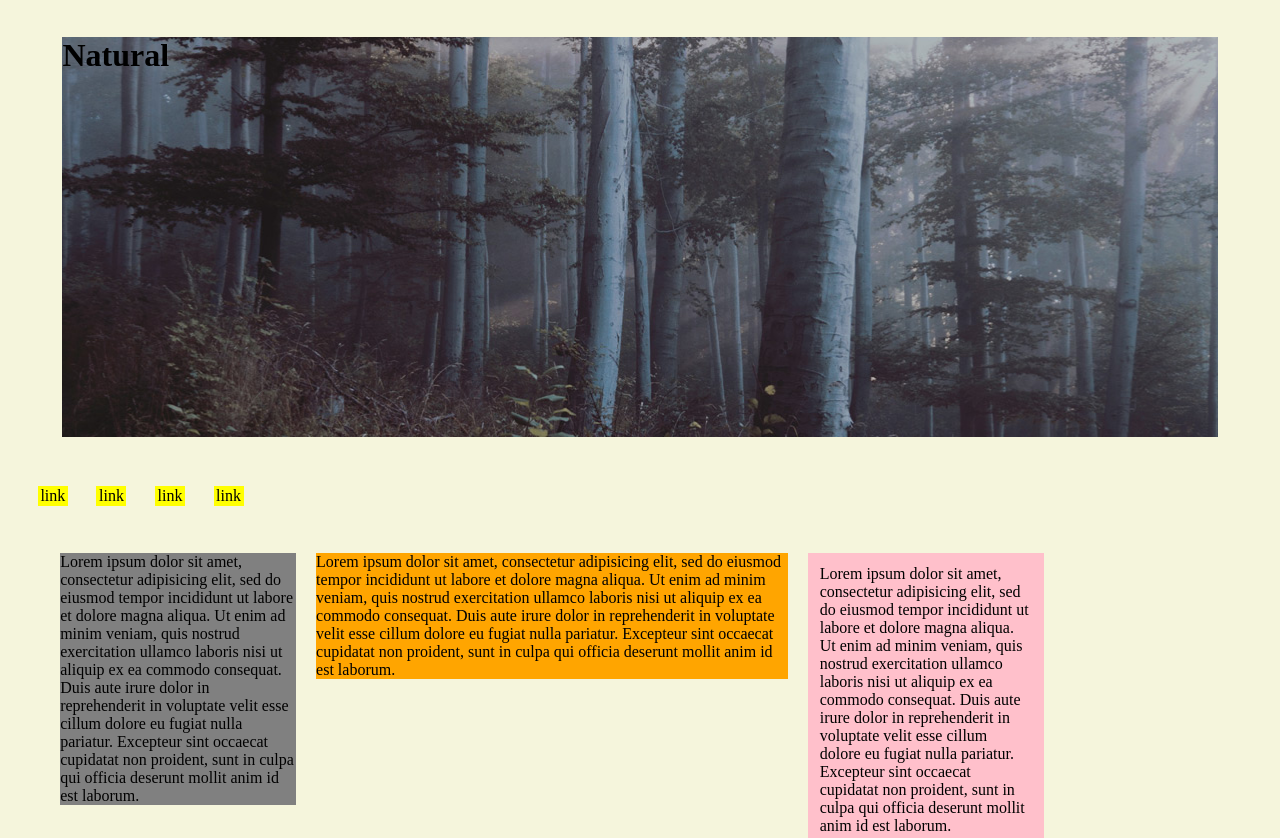
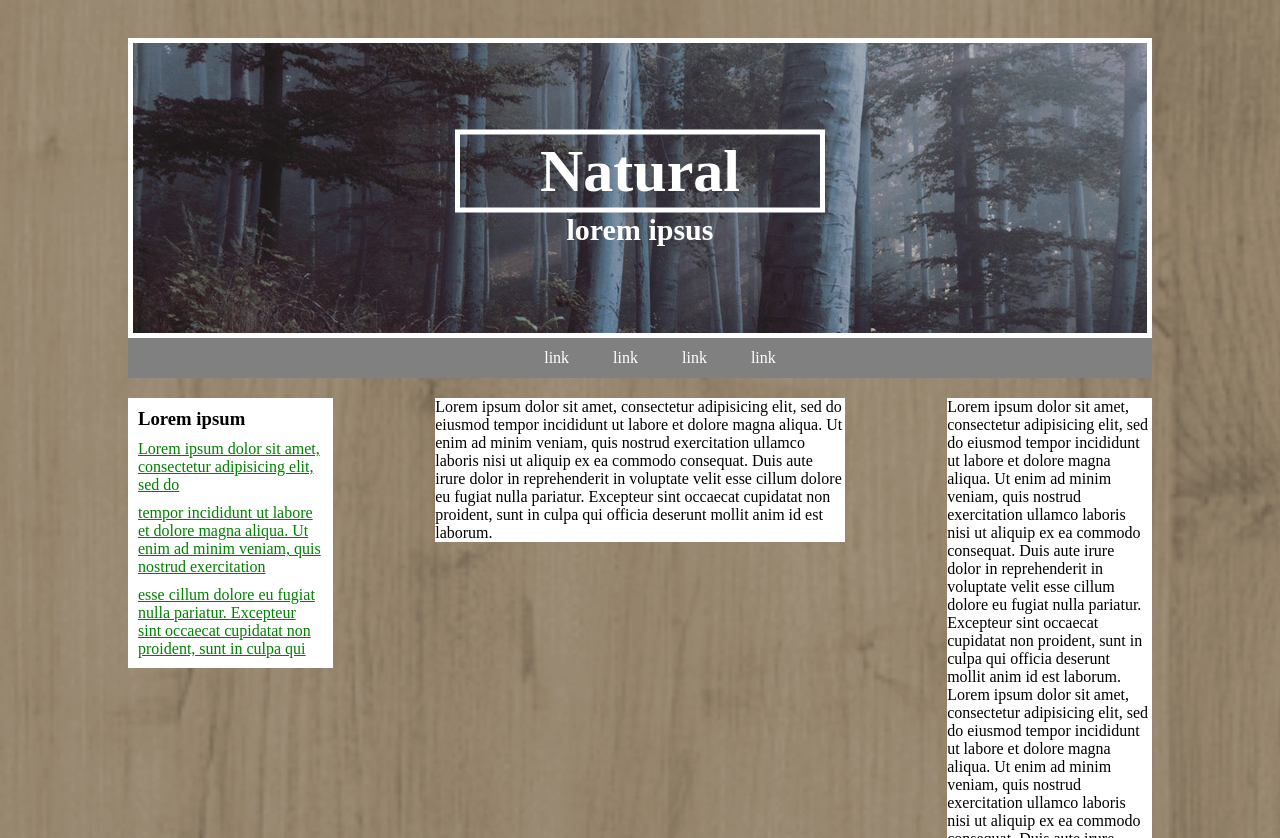
Before and after one commit to lucacarnaroli/htmlcss-wp, a plain HTML site: page index.html in a window 1280 px wide. Shown: the top 838 px of the page. Drawn offline with Linux system fonts and the light colour scheme.

Commit message:
inserita nav bar e link colonna sx

```diff
--- a/css/style.css
+++ b/css/style.css
@@ -4,37 +4,53 @@
   padding: 0px;
 }
 body {
-  background-color: beige;
+  background-image: url(../img/natural-pattern.png);
+  background-size: cover;
 }
 
 .conteiner {
-  margin: 2%;
+  margin: 3% 10%;
 }
 .header {
   position: relative;
   background-image: url(../img/natural-header.jpg);
   background-position: center;
-  height: 50vh;
-  margin: 3%;
+  height: 300px;
+  border: 5px solid white;
+}
+
+.logo {
+  text-align: center;
+  position: absolute;
+  font-size: 30px;
+  top: 50%;
+  left: 50%;
+  transform: translate(-50%, -50%);
+  color: white;
+}
+.logo h1 {
+  border: 5px  solid white;
+  padding: 2px 80px;
+}
+.logo h2 {
+  font-size: 30px;
 }
 .navbar nav ul {
   text-align: center;
-  line-height: 10px;
+  line-height: 40px;
+  list-style: none;
+  background: grey;
 }
-
-.box-list {
-  position: relative;
-  text-align: center;
-  background: yellow;
-  margin: 1%;
-  width: 30px;
+.navbar nav ul li {
   display: inline-block;
-  list-style: none;
-  line-height: 20px;
-  background-position: center;
+}
+.navbar ul li a {
+  color: white;
+  text-decoration: none;
+  margin-left: 40px;
 }
 .mainbox {
-  margin: 2%;
+  margin: 10px 0;
 }
 .mainbox::after {
   content: '';
@@ -43,29 +59,35 @@ body {
 }
 .col {
   float: left;
-
 }
+/* colonna sx */
 .sx {
   width: 20%;
-  background: grey;
+  background: white;
+  margin: 10px 0px;
+}
+.linkstyle ul li a {
+  color: green;
+}
+.linkstyle ul li {
+  list-style: none;
   margin: 10px;
 }
-
+h3 {
+  margin:10px;
+}
 .ch {
   width: 40%;
-  background: orange;
-  margin: 10px;
+  background: white;
+  margin: 10px 10%;
+
 }
 
 .dx {
   width: 20%;
-  background: pink;
-  margin: 10px;
+  background: white;
+  margin: 10px 0px;
 }
-.widget {
-  margin: 5%;
-}
-
 .footer {
   height: 100px;
   background: blue;
--- a/index.html
+++ b/index.html
@@ -12,42 +12,45 @@
   <header class="header">
     <div class="logo">
       <h1>Natural</h1>
+      <h2>lorem ipsus</h2>
     </div>
   </header>
   <!-- /header -->
 
   <!-- navbar -->
-  <div class="class="navbar"">
+  <div class="navbar">
    <nav>
     <ul>
-      <div class="box-list">
-        <li class="list">link</li>
-      </div>
-      <div class="box-list">
-        <li class="list">link</li>
-      </div>
-      <div class="box-list">
-        <li class="list">link</li>
-      </div>
-      <div class="box-list">
-        <li class="list">link</li>
-      </div>
+      <li class="list"><a href="#">link</a></li>
+      <li class="list"><a href="#">link</a></li>
+      <li class="list"><a href="#">link</a></li>
+      <li class="list"><a href="#">link</a></li>
     </ul>
   </nav>
 </div>
 <!-- /navbar -->
-  <body>
+
 <main class="mainbox">
 
-
+  <!-- colonna sx -->
   <div class="col sx">
-      <p>Lorem ipsum dolor sit amet, consectetur adipisicing elit, sed do eiusmod tempor incididunt ut labore et dolore magna aliqua. Ut enim ad minim veniam, quis nostrud exercitation ullamco laboris nisi ut aliquip ex ea commodo consequat. Duis aute irure dolor in reprehenderit in voluptate velit esse cillum dolore eu fugiat nulla pariatur. Excepteur sint occaecat cupidatat non proident, sunt in culpa qui officia deserunt mollit anim id est laborum.</p>
-
+    <h3>Lorem ipsum</h3>
+    <div class="linkstyle">
+    <ul>
+      <li class="list"><a href="#">Lorem ipsum dolor sit amet, consectetur adipisicing elit, sed do </a></li>
+      <li class="list"><a href="#">tempor incididunt ut labore et dolore magna aliqua. Ut enim ad minim veniam, quis nostrud exercitation</a></li>
+      <li class="list"><a href="#">esse cillum dolore eu fugiat nulla pariatur. Excepteur sint occaecat cupidatat non proident, sunt in culpa qui</a></li>
+    </ul>
     </div>
+  </div>
+  <!-- /colonna sx -->
+  <!-- colona ch -->
   <div class="col ch">
     <p>Lorem ipsum dolor sit amet, consectetur adipisicing elit, sed do eiusmod tempor incididunt ut labore et dolore magna aliqua. Ut enim ad minim veniam, quis nostrud exercitation ullamco laboris nisi ut aliquip ex ea commodo consequat. Duis aute irure dolor in reprehenderit in voluptate velit esse cillum dolore eu fugiat nulla pariatur. Excepteur sint occaecat cupidatat non proident, sunt in culpa qui officia deserunt mollit anim id est laborum.</p>
 
   </div>
+  <!-- /colonna ch   -->
+  <!-- colonna dx -->
   <div class="col dx">
 
     <div class="widget">
@@ -61,7 +64,7 @@
     </div>
 
   </div>
-
+  <!-- /colonna dx -->
 </main>
 <footer class="footer"></footer>
 </div>
```
Lines whose indentation alone changed are shown as unchanged.
